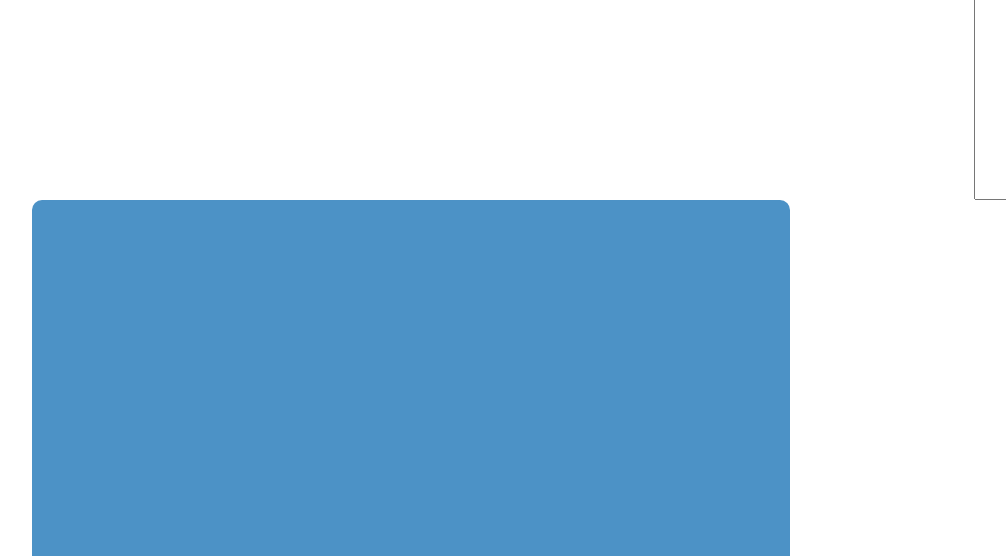
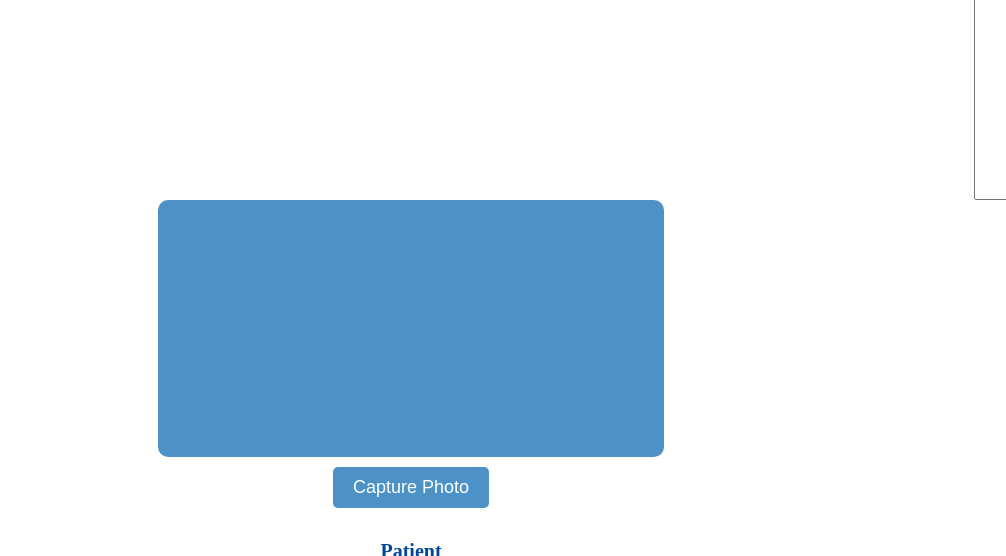
Before and after one commit to neeltron/Laymanify, a Flask app: page /capture in a window 1280 px wide; the page is wider, and only the part inside the window is pictured. Shown: the part 683-1239 px from the top of that part, without its empty margins (229-1235 px from the left). Run offline with Flask 3, Linux system fonts and the light colour scheme.

Commit message:
whatever

```diff
--- a/templates/capture.html
+++ b/templates/capture.html
@@ -61,7 +61,7 @@
     </html>
 
     <div style="display: flex; flex-direction: column; align-items: center; text-align: center;">
-        <div style="background-color: #4C92C6; border-radius: 10px; width: 60%; overflow: hidden;">
+        <div style="background-color: #4C92C6; border-radius: 10px; width: 40%; overflow: hidden;">
             <video style="width: 100%; border-radius: 10px;" id="camera" autoplay></video>
         </div>
         <button style="margin-top: 10px; background-color: #4C92C6; color: white; border: none; border-radius: 5px; padding: 10px 20px; font-size: 18px; cursor: pointer;" id="captureButton">Capture Photo</button>
@@ -86,7 +86,7 @@
 
         <form method="post" style="margin-top: 2rem;">
             <div style="display: flex; align-items: flex-start;">
-                <input type="text" name="question" id="question" placeholder="Ask a question" style="flex: 1; padding: 10px; border: 1px solid #4C92C6; border-radius: 5px;">
+                <input type="text" name="question" id="question" placeholder="Ask a question" style="flex: 1; padding: 20px; border: 1px solid #4C92C6; border-radius: 5px;">
                 <button type="submit" id="askButton" style="background-color: #4C92C6; color: white; border: none; border-radius: 5px; padding: 10px 20px; font-size: 18px; cursor: pointer;">Ask</button>
             </div>
         </form>
```
